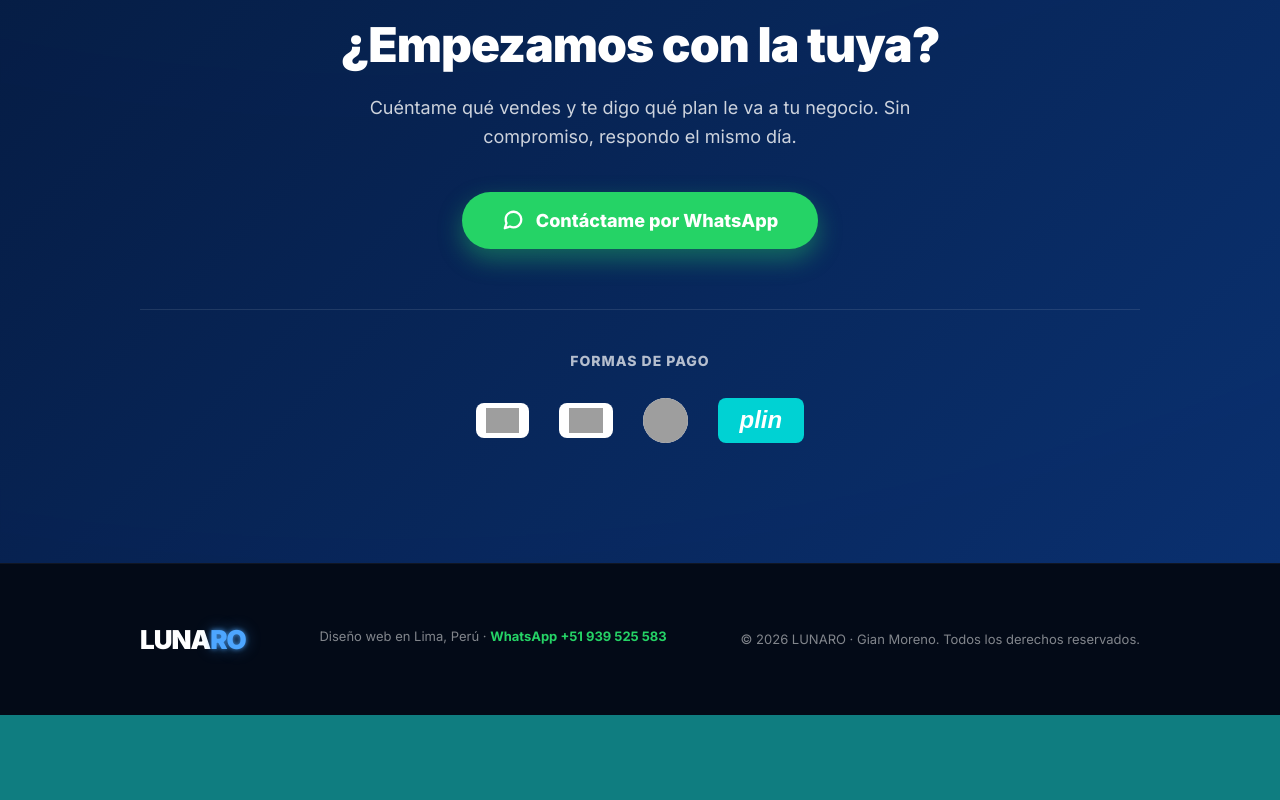
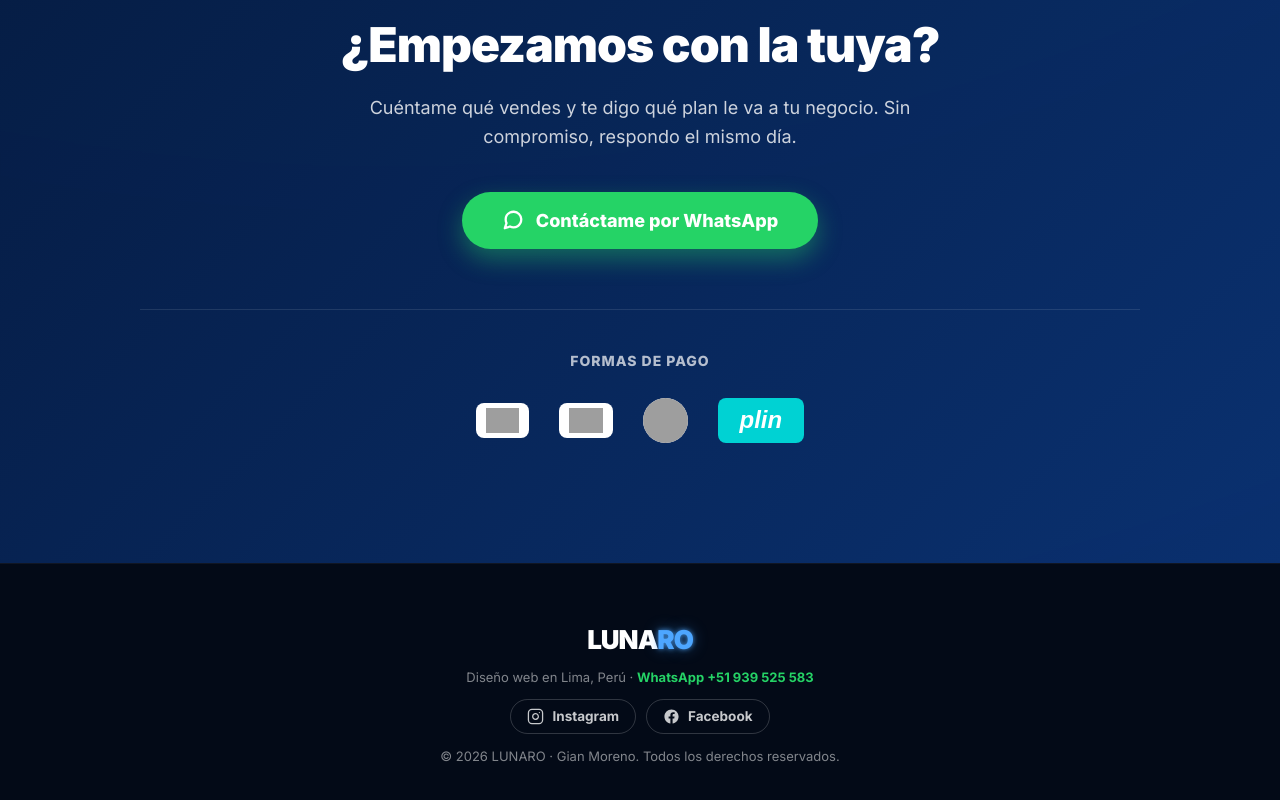
Before and after one commit to angiebe72j-byte/lunaro404-portfolio, a website: page index.html in a window 1280 px wide. Shown: the part 4646-5446 px from the top of the page. Before the commit the page ends 5361 px from the top, so only its background shows below. Drawn offline with Linux system fonts and the light colour scheme; no server answers; grey boxes are pictures that could not be loaded.

Commit message:
Agregar Instagram y Facebook al pie de pagina
Se agregan enlaces con icono a las dos redes, ubicados en el footer y no en el
menu superior, para no desviar al visitante fuera del sitio antes de que
contacte. Abren en pestana nueva con rel=noopener y llevan aria-label.

El footer pasa a disposicion vertical centrada, que antes era horizontal y se
descuadraba al sumarle un bloque mas.

Co-Authored-By: Claude Opus 5 <noreply@anthropic.com>

```diff
--- a/index.html
+++ b/index.html
@@ -305,7 +305,17 @@
             <div class="logo">
                 <span class="logo-text">LUNA<span class="logo-highlight">RO</span></span>
             </div>
-            <p class="footer-line">Dise&ntilde;o web en Lima, Per&uacute; &middot; <a href="https://wa.me/51939525583" target="_blank">WhatsApp +51 939 525 583</a></p>
+            <p class="footer-line">Dise&ntilde;o web en Lima, Per&uacute; &middot; <a href="https://wa.me/51939525583" target="_blank" rel="noopener">WhatsApp +51 939 525 583</a></p>
+            <div class="footer-social">
+                <a href="https://www.instagram.com/luna.ro404/" target="_blank" rel="noopener" class="social-link" aria-label="Instagram de LUNARO">
+                    <svg viewBox="0 0 24 24" fill="none" stroke="currentColor" stroke-width="1.8" stroke-linecap="round" stroke-linejoin="round" aria-hidden="true"><rect x="2" y="2" width="20" height="20" rx="5" ry="5"></rect><path d="M16 11.37A4 4 0 1 1 12.63 8 4 4 0 0 1 16 11.37z"></path><line x1="17.5" y1="6.5" x2="17.51" y2="6.5"></line></svg>
+                    <span>Instagram</span>
+                </a>
+                <a href="https://www.facebook.com/profile.php?id=61593841055050" target="_blank" rel="noopener" class="social-link" aria-label="Facebook de LUNARO">
+                    <svg viewBox="0 0 24 24" fill="currentColor" aria-hidden="true"><path d="M22 12.06C22 6.5 17.52 2 12 2S2 6.5 2 12.06c0 5 3.66 9.15 8.44 9.94v-7.03H7.9v-2.9h2.54V9.85c0-2.52 1.5-3.91 3.77-3.91 1.09 0 2.24.2 2.24.2v2.46h-1.26c-1.24 0-1.63.78-1.63 1.57v1.89h2.78l-.45 2.9h-2.33V22c4.78-.79 8.44-4.94 8.44-9.94z"></path></svg>
+                    <span>Facebook</span>
+                </a>
+            </div>
             <p>&copy; 2026 LUNARO &middot; Gian Moreno. Todos los derechos reservados.</p>
         </div>
     </footer>
--- a/style.css
+++ b/style.css
@@ -1427,3 +1427,56 @@ img.tech-logo:hover {
 @media (max-width: 420px) {
     .title { font-size: 29px; }
 }
+
+
+/* --- Redes sociales en el footer --- */
+.footer-social {
+    display: flex;
+    justify-content: center;
+    flex-wrap: wrap;
+    gap: 10px;
+    margin: 14px 0 16px;
+}
+.social-link {
+    display: inline-flex;
+    align-items: center;
+    gap: 8px;
+    padding: 8px 16px;
+    border-radius: 999px;
+    border: 1px solid rgba(255, 255, 255, 0.18);
+    color: rgba(255, 255, 255, 0.78);
+    text-decoration: none;
+    font-size: 13.5px;
+    font-weight: 600;
+    transition: color 0.2s ease, border-color 0.2s ease, background 0.2s ease;
+}
+.social-link svg {
+    width: 17px;
+    height: 17px;
+    flex-shrink: 0;
+}
+.social-link:hover,
+.social-link:focus-visible {
+    color: #fff;
+    border-color: rgba(255, 255, 255, 0.5);
+    background: rgba(255, 255, 255, 0.07);
+}
+
+/* --- Footer: apilado y centrado ahora que lleva redes sociales --- */
+.footer-content {
+    flex-direction: column;
+    align-items: center;
+    text-align: center;
+    gap: 4px;
+}
+.footer-content .logo {
+    margin-bottom: 10px;
+}
+.footer-social {
+    margin: 4px 0 10px;
+}
+@media (max-width: 700px) {
+    .footer {
+        padding: 44px 20px;
+    }
+}
```
